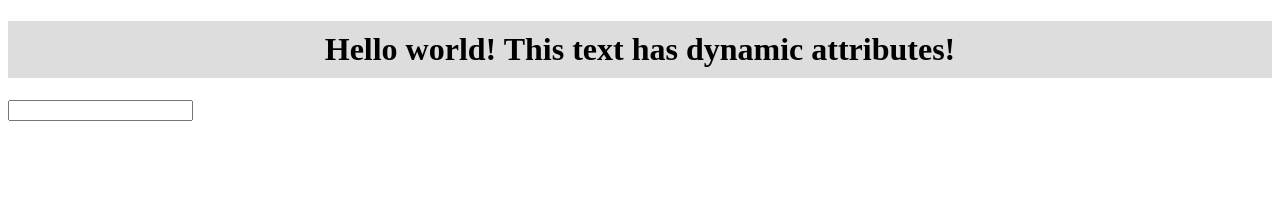
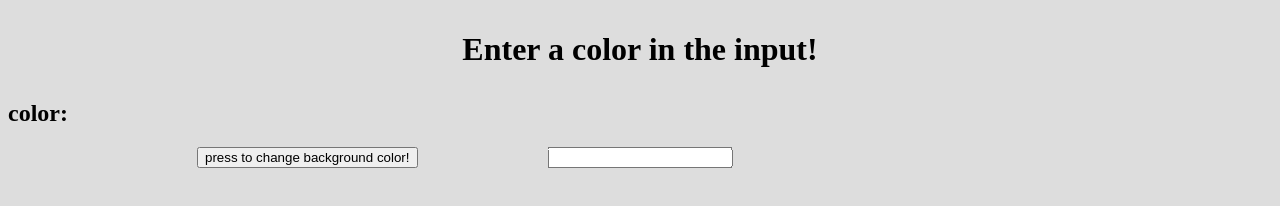
Before and after one commit to rvid19/nimgo.js, a website: page src/test.html in a window 1280 px wide. Drawn offline with Linux system fonts and the light colour scheme.

Commit message:
added ni-click attribute and fixed major bugs.

```diff
--- a/src/index.js
+++ b/src/index.js
@@ -10,7 +10,8 @@ function nq(query,all) {
 var nd = {
     scope: {},
     get http() {
-        console.warn("The http dependency currently doesn't work, but it should work in a future release.")
+        console.warn("The http dependency currently doesn't work, but it should work in a future release.");
+        return new Function();
     }
 };
 
@@ -30,17 +31,31 @@ window.onload = () => {
             .filter(a => a.nodeName.startsWith("*"));
 
             for (const attr of list) {
-                elem[attr.nodeName.substring(1)] = replace(attr.nodeValue);
+                elem[attr.nodeName.substring(1)] = r(attr.nodeValue);
             }
-            var value = elem.getAttribute("ni-value");
+            var value;
+            value = elem.getAttribute("ni-value");
             if (value) {
                 nd.scope[value] = elem.value;
+            }
+            value = elem.getAttribute("ni-bind");
+            if (value && elem.innerText != nd.scope[value]) {
+                elem.innerText = nd.scope[value] || "";
+            }
+            value = elem.getAttribute("ni-click");
+            if (value) {
+                elem.addEventListener("click", () => {
+                    with (nd.scope) {
+                        eval(value);
+                    }
+                });
+                elem.removeAttribute("ni-click");
             }
         }
     }, 10);
 }
 /*-----------------------------------------utils-----------------------------------------*/
-function replace(str) {
+function r(str) {
     for (const match of str.matchAll("{{[^{}]+}}")) {
         str = str.replace(
             match[0],
--- /dev/null
+++ b/src/test.css
@@ -0,0 +1,10 @@
+/*This file is the stylesheet for test.html*/
+h1 {
+    padding: 10px;
+    text-align: center;
+}
+input {
+    position: relative;
+    left: 50%;
+    transform: translateX(-50%);
+}
--- a/src/test.html
+++ b/src/test.html
@@ -1,3 +1,4 @@
+<!--This file is an example. run "npm test" to open it-->
 <!DOCTYPE html>
 <html lang="en">
 <head>
@@ -5,16 +6,18 @@
     <meta http-equiv="X-UA-Compatible" content="IE=edge">
     <meta name="viewport" content="width=device-width, initial-scale=1.0">
     <script src="./index.js"></script>
+    <link rel="stylesheet" href="./test.css">
     <title>nimgo.js demo</title>
     <script>
         nimgo(["scope"], (scope) => {
-            scope.color  = "red";
-            scope.bg     = "#ddd";
+            scope.bg = "#ddd";
         });
     </script>
 </head>
-<body>
-    <h1 *style="background: {{bg}}; color: {{color}}; padding: 10px; text-align: center;">Hello world! This text has dynamic attributes!</h1>
-    <input ni-value="color">
+<body *style="background: {{bg}};">
+    <h1 *style="color: {{color}};">Enter a color in the input!</h1>
+    <h2>color: <span ni-bind="color"/></h2>
+    <input ni-value="color"/>
+    <button ni-click="bg = 'red';">press to change background color!</button>
 </body>
 </html>
```
